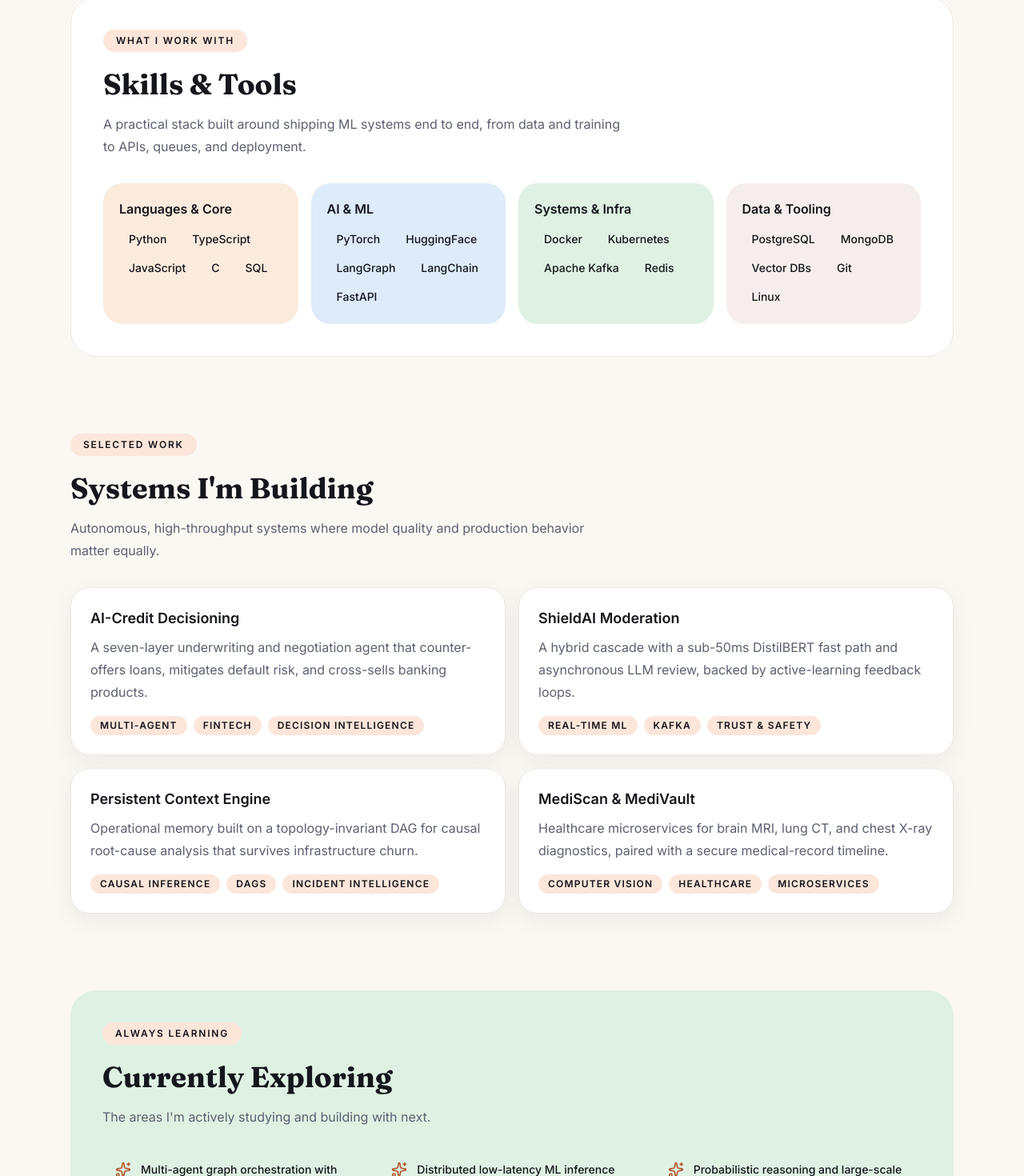
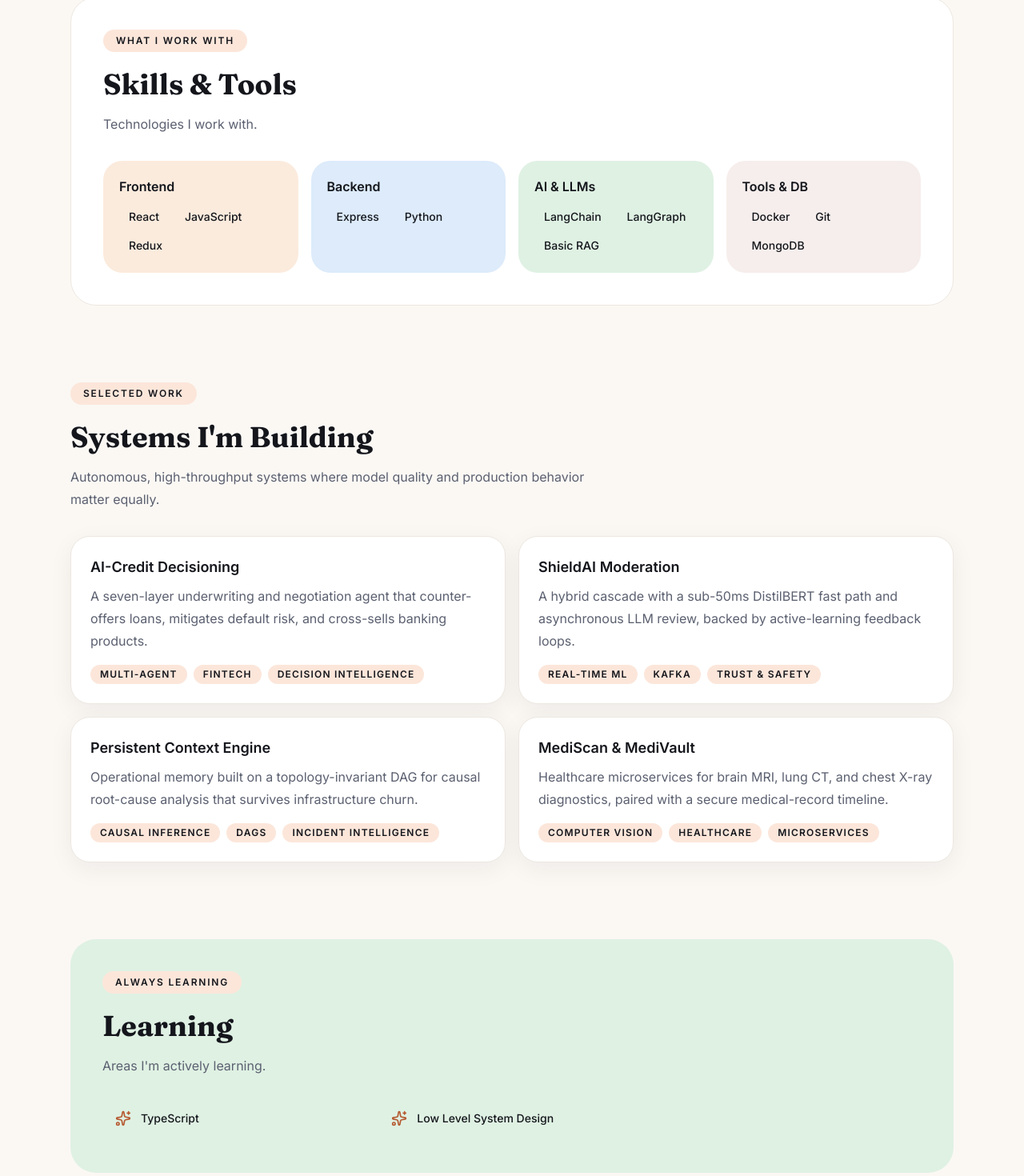
Before and after one commit to VarunMA-23/Portfolio, a Next.js app: page /about in a window 1280 px wide. Shown: the part 1271-2741 px from the top of the page at 80% size. Built offline with nearby package versions, Linux system fonts and the light colour scheme.

Commit message:
feat(about): update skills list and add learning section

```diff
--- a/src/data/about.ts
+++ b/src/data/about.ts
@@ -30,24 +30,23 @@ export const aboutContent: AboutContent = {
   skills: {
     eyebrow: "What I Work With",
     title: "Skills & Tools",
-    description:
-      "A practical stack built around shipping ML systems end to end, from data and training to APIs, queues, and deployment.",
+    description: "Technologies I work with.",
     groups: [
       {
-        title: "Languages & Core",
-        skills: ["Python", "TypeScript", "JavaScript", "C", "SQL"],
+        title: "Frontend",
+        skills: ["React", "JavaScript", "Redux"],
       },
       {
-        title: "AI & ML",
-        skills: ["PyTorch", "HuggingFace", "LangGraph", "LangChain", "FastAPI"],
+        title: "Backend",
+        skills: ["Express", "Python"],
       },
       {
-        title: "Systems & Infra",
-        skills: ["Docker", "Kubernetes", "Apache Kafka", "Redis"],
+        title: "AI & LLMs",
+        skills: ["LangChain", "LangGraph", "Basic RAG"],
       },
       {
-        title: "Data & Tooling",
-        skills: ["PostgreSQL", "MongoDB", "Vector DBs", "Git", "Linux"],
+        title: "Tools & DB",
+        skills: ["Docker", "Git", "MongoDB"],
       },
     ],
   },
@@ -85,12 +84,8 @@ export const aboutContent: AboutContent = {
   },
   learning: {
     eyebrow: "Always Learning",
-    title: "Currently Exploring",
-    description: "The areas I'm actively studying and building with next.",
-    items: [
-      "Multi-agent graph orchestration with LangGraph",
-      "Distributed low-latency ML inference and MLOps",
-      "Probabilistic reasoning and large-scale system design",
-    ],
+    title: "Learning",
+    description: "Areas I'm actively learning.",
+    items: ["TypeScript", "Low Level System Design"],
   },
 };
```
